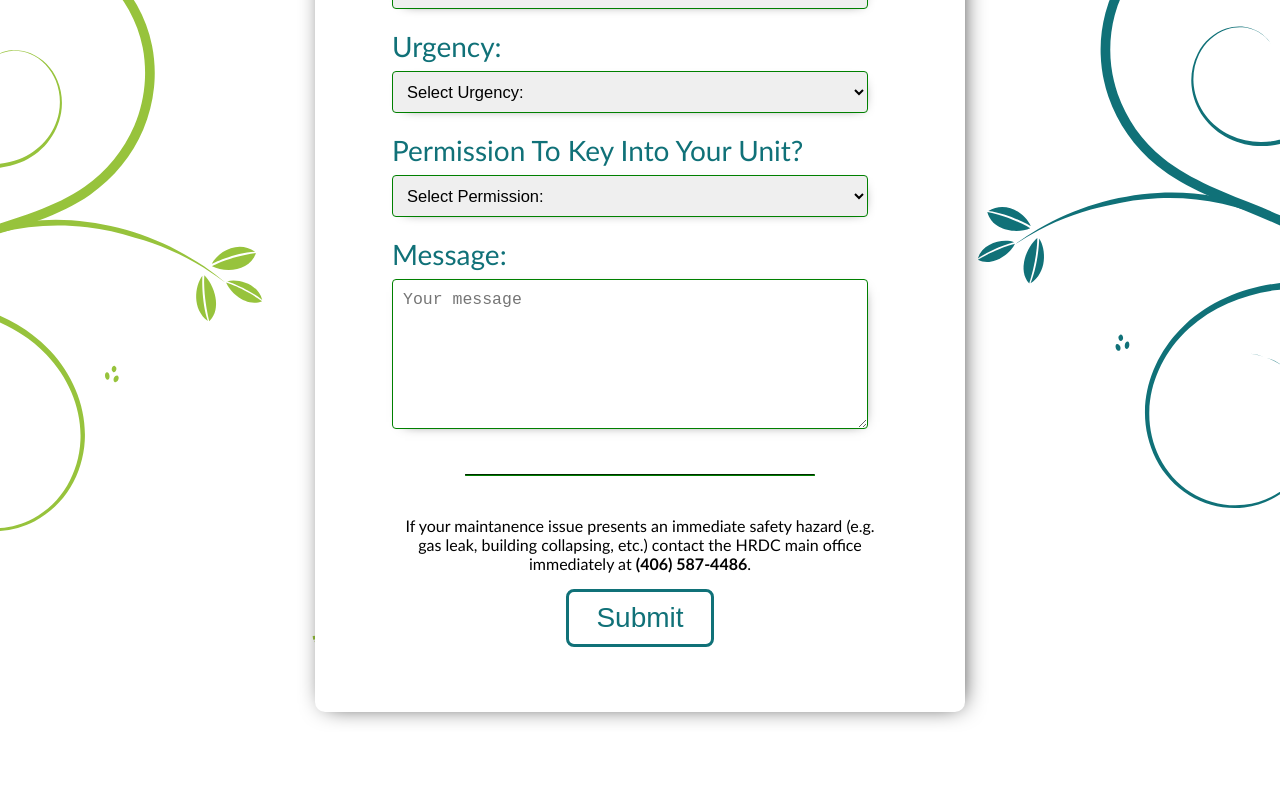
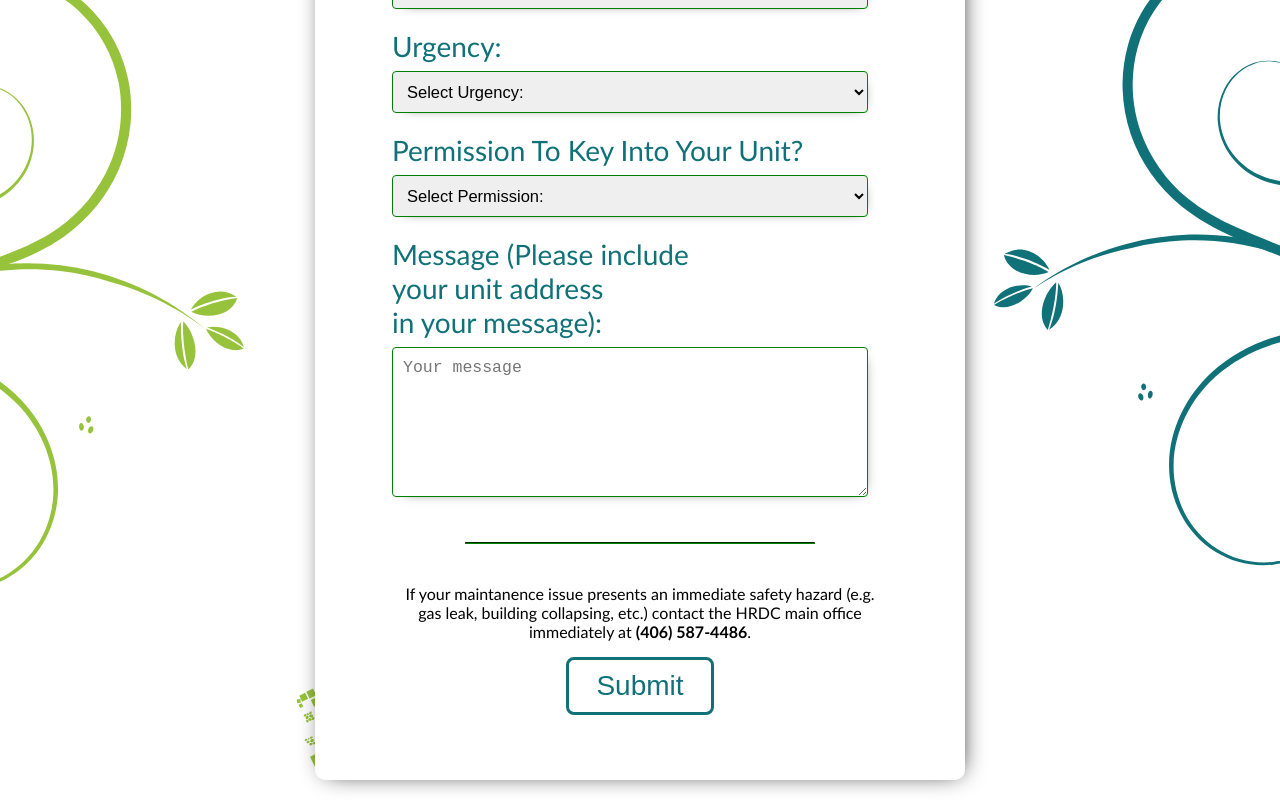
Before and after one commit to 423s24/Group_4, a React (Create React App) app: page / in a window 1280 px wide. Shown: the part 682-1482 px from the top of the page. Before the commit the page ends 1414 px from the top, so only its background shows below. Built offline with nearby package versions, Linux system fonts and the light colour scheme.

Commit message:
Added address request part to the message field label.

```diff
--- a/src/Form.js
+++ b/src/Form.js
@@ -135,7 +135,7 @@ const Form = () => {
             </div>
 
             <div className="form-group">
-              <label htmlFor="message">Message:</label>
+              <label htmlFor="message">Message (Please include <br></br>your unit address <br></br>in your message):</label>
               <textarea
                 id="message"
                 placeholder="Your message"
```
